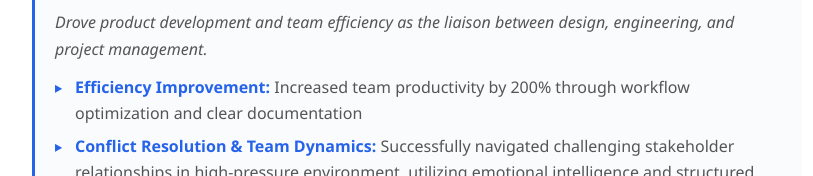
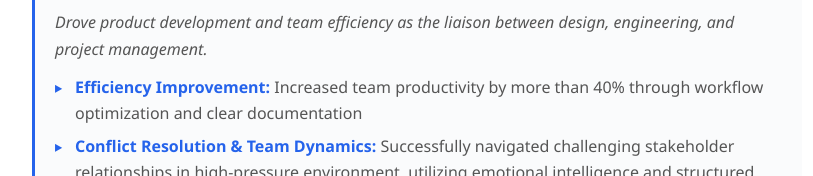
Before and after one commit to greyestorres/greyestorres.github.io, a plain HTML site: page index.html in a window 1280 px wide. Shown: the part 1929-2105 px from the top of the page, without its empty margins (223-1036 px from the left). Drawn offline with Linux system fonts and the light colour scheme.

Commit message:
Update index.html

```diff
--- a/index.html
+++ b/index.html
@@ -453,7 +453,7 @@
                         Drove product development and team efficiency as the liaison between design, engineering, and project management.
                     </div>
                     <ul class="achievements">
-                        <li><strong>Efficiency Improvement:</strong> Increased team productivity by 200% through workflow optimization and clear documentation</li>
+                        <li><strong>Efficiency Improvement:</strong> Increased team productivity by more than 40% through workflow optimization and clear documentation</li>
                         <li><strong>Conflict Resolution & Team Dynamics:</strong> Successfully navigated challenging stakeholder relationships in high-pressure environment, utilizing emotional intelligence and structured communication to transform dysfunctional meetings into productive collaboration sessions</li>
                         <li><strong>Product Delivery:</strong> Ensured on-time delivery of all product milestones through effective backlog management despite difficult client dynamics</li>
                         <li><strong>Process Innovation:</strong> Created documentation standards and meeting protocols that became company-wide best practices</li>
```
